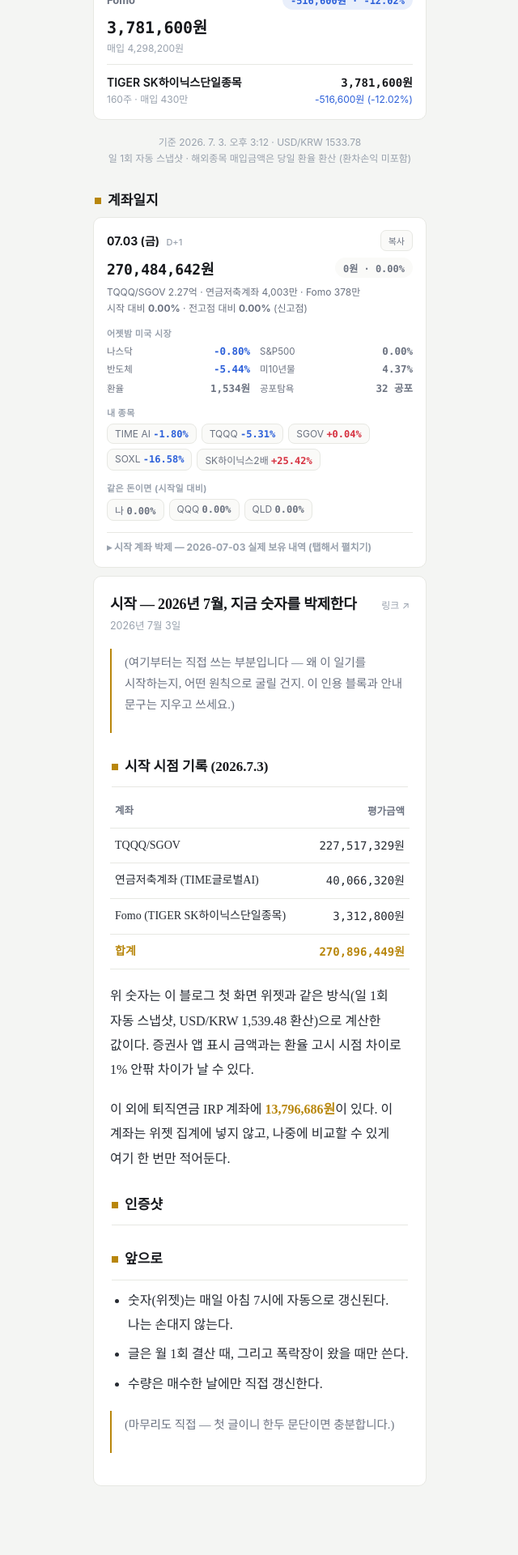
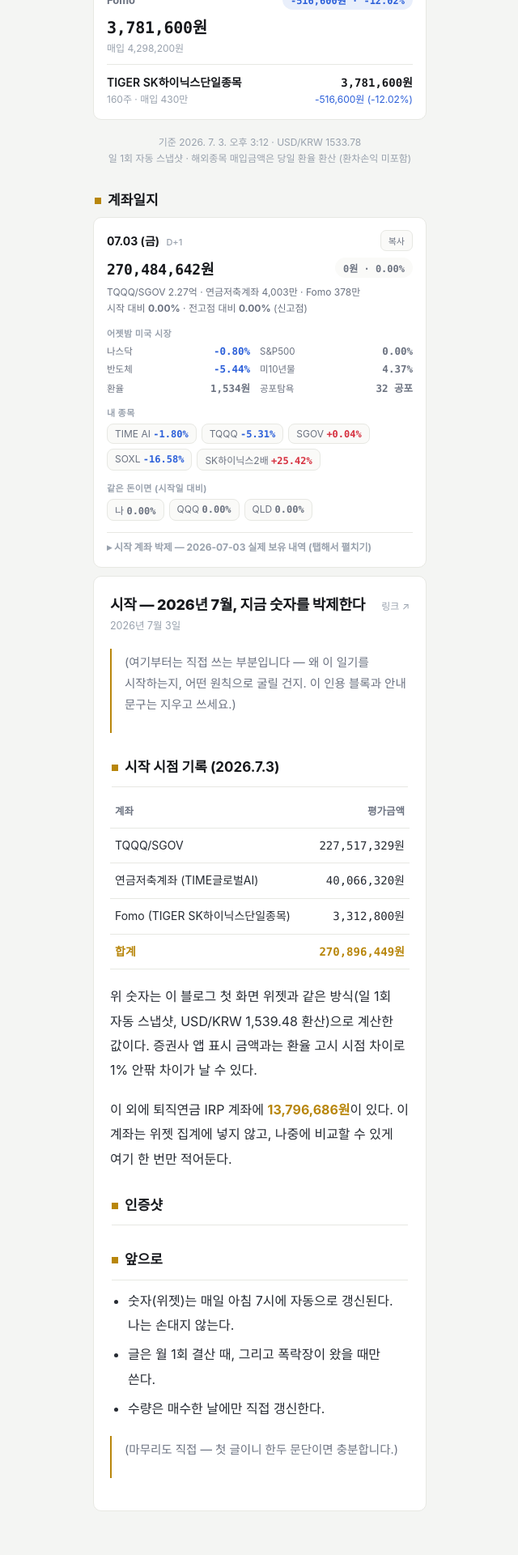
Before and after one commit to yoonwu/invest-log, a Jekyll site: the page built from index.html, in a window 1280 px wide. Shown: the part 1016-2936 px from the top of the page at 81% size, without its empty margins (319-959 px from the left). Built offline with Jekyll 4.4.1, drawn with Linux system fonts in a browser that asks for light colours; before the commit the page ends 2905 px from its top, so only the background shows below that.

Commit message:
본문 글씨체를 세리프에서 기본 산세리프로 되돌림
Noto Serif KR이 실기기에서 이상하게 보인다는 피드백 — 처음 버전처럼 전체 산세리프 폰트로 통일.
읽기 편하게 키웠던 본문 크기(16px)·줄간격(1.9)은 그대로 유지.

```diff
--- a/_layouts/default.html
+++ b/_layouts/default.html
@@ -21,7 +21,7 @@
     --up-bg: rgba(214, 48, 63, .10);
     --down-bg: rgba(43, 95, 217, .10);
     --mono: "SF Mono", "Roboto Mono", ui-monospace, Menlo, monospace;
-    --prose: "Noto Serif KR", "Apple SD Gothic Neo", serif;
+    --prose: -apple-system, BlinkMacSystemFont, "Apple SD Gothic Neo", "Noto Sans KR", sans-serif;
   }
   * { box-sizing: border-box; }
   body {
```
